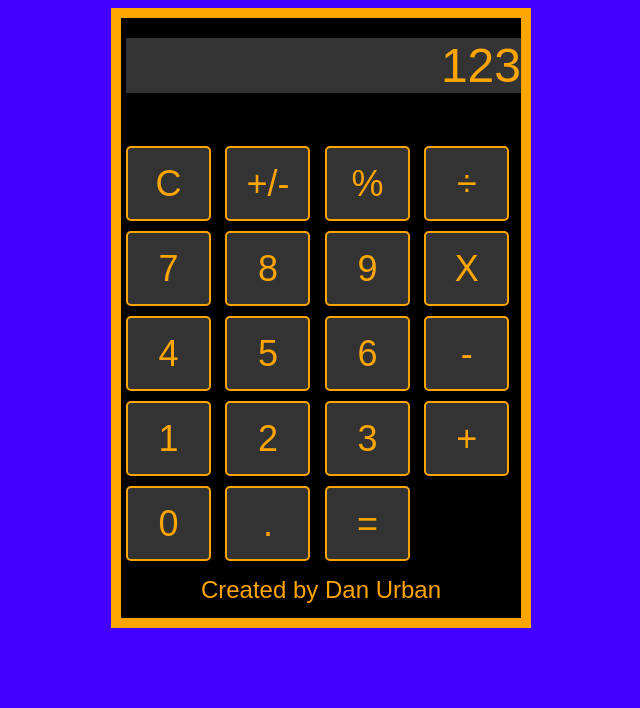
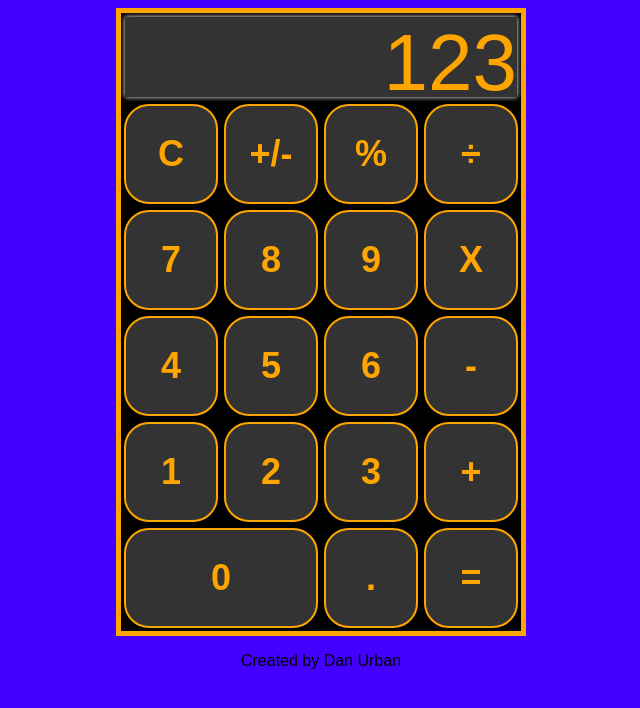
Before and after one commit to Durban86/calculator, a plain HTML site: page index.html in a window 1280 px wide. Shown: the whole page, without its empty margins (319-959 px from the left). Drawn offline with Linux system fonts and the light colour scheme.

Commit message:
Updated CSS to grid layout, rearranged index.html

```diff
--- a/index.html
+++ b/index.html
@@ -8,33 +8,31 @@
 </head>
 <body>
 	<div id="container">
-		<div class="display">
-			<p class="result">123</p>
+		<p class="display">123</p>
+		<div class="calc-buttons">
+			<button class="clear">C</button>
+			<button class="plusMinus">+/-</button>
+			<button class="percent">%</button>
+			<button class="divide">÷</button>
+			<button class="seven">7</button>
+			<button class="eight">8</button>
+			<button class="nine">9</button>
+			<button class="multiply">X</button>
+			<button class="four">4</button>
+			<button class="five">5</button>
+			<button class="six">6</button>
+			<button class="subtract">-</button>
+			<button class="one">1</button>
+			<button class="two">2</button>
+			<button class="three">3</button>
+			<button class="add">+</button>
+			<button class="zero">0</button>
+			<button class="decimal">.</button>
+			<button class="equals">=</button>
 		</div>
-		<div class="interface">
-			<button>C</button>
-			<button>+/-</button>
-			<button>%</button>
-			<button>÷</button>
-			<button>7</button>
-			<button>8</button>
-			<button>9</button>
-			<button>X</button>
-			<button>4</button>
-			<button>5</button>
-			<button>6</button>
-			<button>-</button>
-			<button>1</button>
-			<button>2</button>
-			<button>3</button>
-			<button>+</button>
-			<button>0</button>
-			<button>.</button>
-			<button>=</button>
-		</div>
-		<div class="footer">
-			<p class="name">Created by Dan Urban</p>
-		</div>
+	</div>
+	<div class="footer">
+		<p class="name">Created by Dan Urban</p>
 	</div>
 
 <script type="text/javascript" src="script.js"></script>
--- a/style.css
+++ b/style.css
@@ -1,59 +1,50 @@
 body {
 	background-color: #4400FF;
 	display: flex;
+	flex-direction: column;
 	justify-content: center;
 	align-items: center;
 	font-family: "Arial", serif;
 }
 
-.result {
-	width: 395px;
-	font-size: 48px;
-	color: orange;
-	text-align: right;
-	margin-top: 20px;
-}
-
 button {
-	margin: 5px;
-	width: 85px;
-	height: 75px;
-	border: 2px orange solid;
-	border-radius: 5px;
+	height: 100px;
+	border: 2px #FFA500 solid;
+	border-radius: 25px;
+	background-color: #333;
+	color: #FFA500;
 	font-size: 36px;
-	color: orange;
-	background-color: #333;
+	font-weight: bold;
+	margin: 3px;
 }
 
 button:hover {
 	color: #333;
-	background-color: orange;
+	background-color: #FFA500;
 }
+
 
 #container {
 	background-color: #000;
-	border: 10px orange solid;
-	width: 400px;
-	height: 600px;
+	border: 5px #FFA500 solid;
+	width:  400px;
 }
 
-.display{
+.display {
+	font-size: 5rem;
+	height: 80px;
 	background-color: #333;
-	width: 395px;
-	margin: 5px;
+	color: #FFA500;
+	text-align: right;
+	margin: 4px;
+	box-shadow: 0 0 5px #FFF;
 }
 
-.interface {
-
+.calc-buttons {
+	display: grid;
+	grid-template-columns: repeat(4, 1fr);
 }
 
-.footer {
-	width: 400px;
+.zero {
+	grid-column: 1 / 3;
 }
-
-.name {
-	text-align: center;
-	color: orange;
-	font-size: 24px;
-	margin: 10px auto;
-}
```
